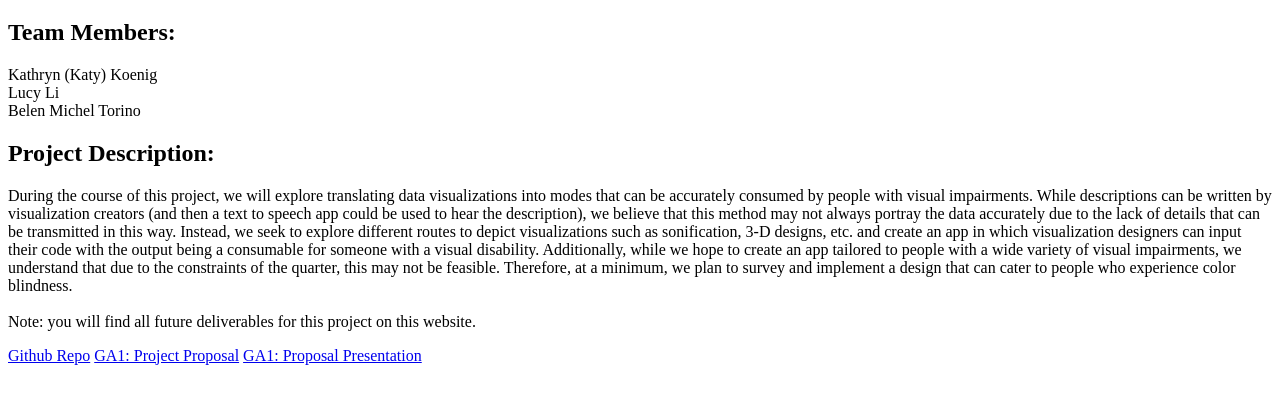
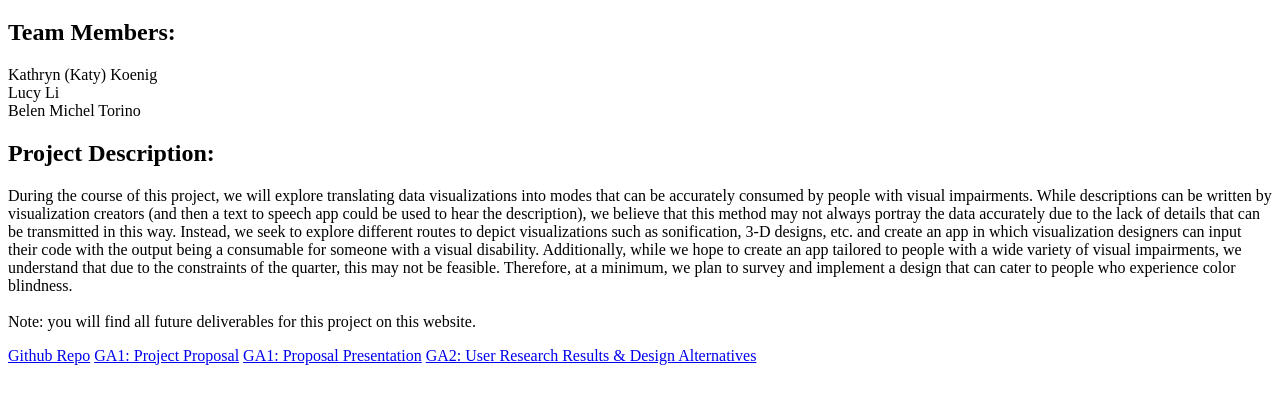
Before and after one commit to katykoenig/reimagined-vis, a plain HTML site: page index.html in a window 1280 px wide. Shown: the part 87-490 px from the top of the page. Drawn offline with Linux system fonts and the light colour scheme.

Commit message:
changing webpage to link to part 2

```diff
--- a/index.html
+++ b/index.html
@@ -15,4 +15,5 @@ Note: you will find all future deliverables for this project on this website.</p
 <a href="https://github.com/katykoenig/reimagined-vis">Github Repo</a>
 <a href="GA1/project_proposal.pdf">GA1: Project Proposal</a>
 <a href="GA1/project_proposal_presentation.pdf">GA1: Proposal Presentation</a>
+<a href="GA2/project_part_2.pdf">GA2: User Research Results & Design Alternatives</a>
 </html>
```
